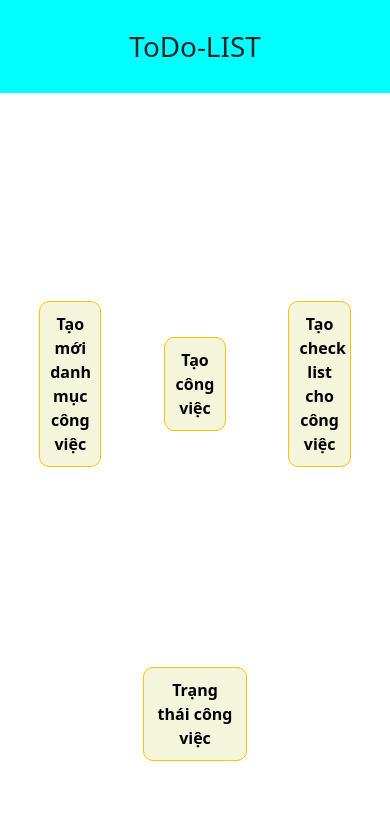
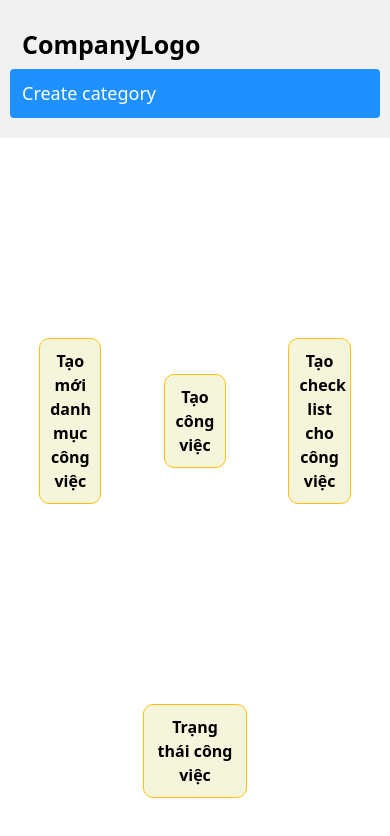
Before and after one commit to leduananh/todo-list-web, a plain HTML site: page page/index.html in a window 390 px wide. Drawn offline with nearby package versions, Linux system fonts and the light colour scheme.

Commit message:
update load reuseable html and load default bootstrap header

```diff
--- a/src/index.html
+++ b/page/index.html
@@ -1,16 +1,26 @@
 <!DOCTYPE html>
 <html lang="en">
+
 <head>
     <meta charset="UTF-8">
     <meta name="viewport" content="width=device-width, initial-scale=1.0">
-    <link href="https://cdn.jsdelivr.net/npm/bootstrap@5.3.3/dist/css/bootstrap.min.css" rel="stylesheet" integrity="sha384-QWTKZyjpPEjISv5WaRU9OFeRpok6YctnYmDr5pNlyT2bRjXh0JMhjY6hW+ALEwIH" crossorigin="anonymous">
-    <script src="https://cdn.jsdelivr.net/npm/bootstrap@5.3.3/dist/js/bootstrap.bundle.min.js" integrity="sha384-YvpcrYf0tY3lHB60NNkmXc5s9fDVZLESaAA55NDzOxhy9GkcIdslK1eN7N6jIeHz" crossorigin="anonymous"></script>
     <title>TODO-LIST</title>
-    <link rel="stylesheet" href="./css/style.css">
+    <script type="module">
+        import { loadHtmlUtil } from '../src/util/loadHtml.js'
+        import { header } from '../src/component/header.js'
+        // Dùng để load bootstrap file tự động không cần copy paste
+        loadHtmlUtil.loadDefaultBootstrapsCss()
+
+        document.addEventListener('DOMContentLoaded', () => {
+            // dùng để load những đoạn html bị lặp lại nhiều trang như header, footer
+            loadHtmlUtil.render(header.selector, header.html, { name: 'hello' })
+        })
+    </script>
 </head>
+
 <body>
-    <header>
-        <h1 class="container-fluid text-center" style="padding: 30px;background-color: aqua;">ToDo-LIST</h1>
+    <header id="header-section">
+
     </header>
     <main>
 
@@ -24,4 +34,5 @@
         </div>
     </main>
 </body>
+
 </html>
--- /dev/null
+++ b/src/component/bootstrap.js
@@ -0,0 +1,13 @@
+const html = `
+<link href="https://cdn.jsdelivr.net/npm/bootstrap@5.3.3/dist/css/bootstrap.min.css" rel="stylesheet"
+integrity="sha384-QWTKZyjpPEjISv5WaRU9OFeRpok6YctnYmDr5pNlyT2bRjXh0JMhjY6hW+ALEwIH" crossorigin="anonymous">
+<script src="https://cdn.jsdelivr.net/npm/bootstrap@5.3.3/dist/js/bootstrap.bundle.min.js"
+integrity="sha384-YvpcrYf0tY3lHB60NNkmXc5s9fDVZLESaAA55NDzOxhy9GkcIdslK1eN7N6jIeHz"
+crossorigin="anonymous"></script>
+<link rel="stylesheet" href="../src/css/style.css">
+`
+
+const bootstrap = {
+    html, selector: 'head'
+}
+export { bootstrap }
--- /dev/null
+++ b/src/component/header.js
@@ -0,0 +1,13 @@
+const html = `
+<header class="header">
+    <a href="#default" class="logo">CompanyLogo</a>
+    <div class="header-right a-tag-nav">
+        <a class="active" href="/page/create-new-category.html ">Create category</a>
+    </div>
+</header>
+`
+
+const header = {
+    html, selector: '#header-section'
+}
+export { header }
--- /dev/null
+++ b/src/css/header.css
@@ -0,0 +1,47 @@
+.header {
+    overflow: hidden;
+    background-color: #f1f1f1;
+    padding: 20px 10px;
+}
+
+.header a {
+    float: left;
+    color: black;
+    text-align: center;
+    padding: 12px;
+    text-decoration: none;
+    font-size: 18px;
+    line-height: 25px;
+    border-radius: 4px;
+}
+
+.header a.logo {
+    font-size: 25px;
+    font-weight: bold;
+}
+
+.header a:hover {
+    background-color: #ddd;
+    color: black;
+}
+
+.header a.active {
+    background-color: dodgerblue;
+    color: white;
+}
+
+.header-right {
+    float: right;
+}
+
+@media screen and (max-width: 500px) {
+    .header a {
+        float: none;
+        display: block;
+        text-align: left;
+    }
+
+    .header-right {
+        float: none;
+    }
+}
--- a/src/css/style.css
+++ b/src/css/style.css
@@ -1,3 +1,12 @@
+/* styles.css */
+@import url('./header.css');
+
+* {
+    margin: 0;
+    padding: 0;
+    box-sizing: border-box;
+}
+
 .nutThucHien{
     padding: 10px;
     background-color: beige;
--- /dev/null
+++ b/src/util/loadHtml.js
@@ -0,0 +1,46 @@
+import { bootstrap } from "../component/bootstrap.js"
+
+function replaceVariables(content, replaceVariableObject) {
+    return content.replace(/\$([a-zA-Z_][a-zA-Z0-9_]*)\$/g, (match, p1) => {
+        return replaceVariableObject[p1] !== undefined ? replaceVariableObject[p1] : match;
+    });
+}
+
+function replaceNode(oldNodeSelector, newNodeHTML) {
+    const oldNode = document.querySelector(oldNodeSelector);
+    if (!oldNode) {
+        console.error('Old node not found.');
+        return;
+    }
+
+    const newNode = createNodeFromHTML(newNodeHTML);
+
+    if (oldNode.parentNode) {
+        oldNode.parentNode.replaceChild(newNode, oldNode);
+    }
+}
+
+function createNodeFromHTML(htmlString) {
+    const tempContainer = document.createElement('div');
+    tempContainer.innerHTML = htmlString;
+    return tempContainer.firstElementChild;
+}
+
+// Ham public for dev using
+
+function render(renderId, content, replaceVariableObject = null) {
+    const renderContent = replaceVariableObject === null ? content : replaceVariables(content, replaceVariableObject);
+    replaceNode(renderId, renderContent)
+}
+
+function loadDefaultBootstrapsCss() {
+    const headNode = document.querySelector(bootstrap.selector)
+    headNode.innerHTML = headNode.innerHTML + bootstrap.html
+}
+
+const loadHtmlUtil = {
+    render,
+    loadDefaultBootstrapsCss
+}
+
+export { loadHtmlUtil }
```
Also changed, not shown: page/create-new-category.html (added, +30 -0 lines), 2 other files.
